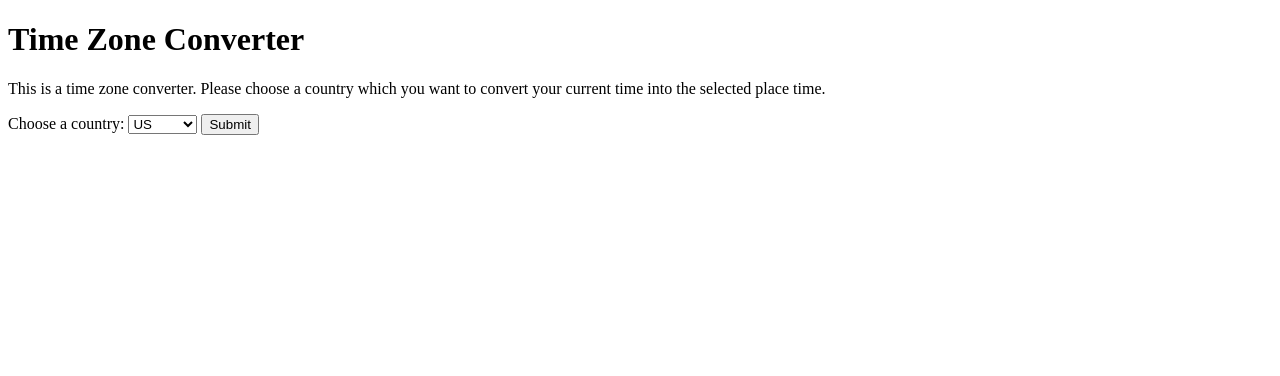
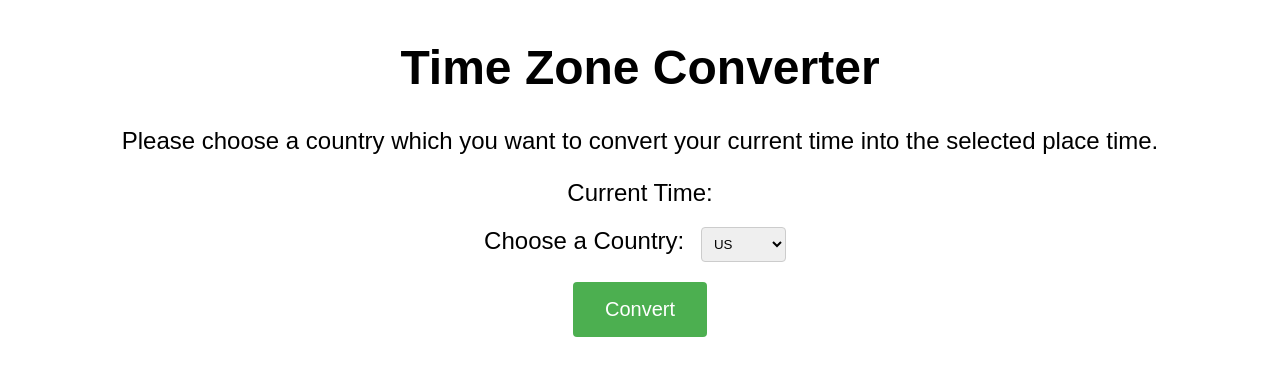
Before and after one commit to thedarianwong/TimeZoneConverter, a plain HTML site: page Frontend/index.html in a window 1280 px wide. Drawn offline with Linux system fonts and the light colour scheme.

Commit message:
Change format in server and added .css

```diff
--- a/Frontend/index.css
+++ b/Frontend/index.css
@@ -0,0 +1,70 @@
+body {
+  font-family: Arial, sans-serif;
+  font-size: x-large;
+  text-align: center;
+  margin: 0;
+}
+
+.app_title {
+  margin-top: 40px;
+}
+
+.app {
+  margin-top: 20px;
+}
+
+.main_container {
+  display: flex;
+  justify-content: center;
+  align-items: center;
+  height: 100%;
+}
+
+form {
+  margin-top: 20px;
+  flex-direction: column;
+  align-items: center;
+  display: inline-block;
+}
+
+label {
+  margin-right: 10px;
+}
+
+select {
+  margin-bottom: 10px;
+  padding: 8px;
+  border: 1px solid #ccc;
+  border-radius: 4px;
+  width: 100%;
+  max-width: 200px;
+}
+
+input[type="submit"] {
+  background-color: #4caf50;
+  color: white;
+  padding: 16px 32px;
+  border: none;
+  border-radius: 4px;
+  cursor: pointer;
+  transition: background-color 0.3s;
+  margin-top: 20px;
+  font-size: 20px;
+}
+
+input[type="submit"]:hover {
+  background-color: #3e8e41;
+}
+
+@media (min-width: 768px) {
+  form {
+    flex-direction: row;
+  }
+
+  select {
+    margin-right: 10px;
+    margin-bottom: 0;
+    width: auto;
+    max-width: none;
+  }
+}
--- a/Frontend/index.html
+++ b/Frontend/index.html
@@ -1,34 +1,32 @@
 <!DOCTYPE html>
 <html lang="en">
   <head>
-
-    <meta charset="UTF-8">
-    <meta http-equiv="X-UA-Compatible" content="IE=edge">
-    <meta name="viewport" content="width=device-width, initial-scale=1.0">
-    <link rel="stylesheet" href="/Frontend/index.css">
+    <meta charset="UTF-8" />
+    <meta http-equiv="X-UA-Compatible" content="IE=edge" />
+    <meta name="viewport" content="width=device-width, initial-scale=1.0" />
+    <link rel="stylesheet" href="/Frontend/index.css" />
     <title>Document</title>
-
   </head>
   <body>
-
     <h1 class="app_title">Time Zone Converter</h1>
-    <p class="app">This is a time zone converter. Please choose a country which you want to convert your current time into the selected place time.</p>
-
+    <p class="app">
+      Please choose a country which you want to convert your current time into
+      the selected place time.
+    </p>
+    <div id="current_time">Current Time:</div>
+    <div class="main_container">
       <form action="/">
-
-        <label for="country">Choose a country:</label>
-
+        <label for="country">Choose a Country:</label>
         <select name="country" id="country">
           <option value="US">US</option>
           <option value="Canada">Canada</option>
           <option value="Japan">Japan</option>
         </select>
-
-        <input type="submit" value="Submit">
-
+        <br />
+        <input type="submit" value="Convert" />
       </form>
+    </div>
 
     <script type="text/javascript" src="/Frontend/index.js"></script>
-
   </body>
 </html>
```
Also changed, not shown: Backend/server.js (+14 -1 lines). Lines whose indentation alone changed are shown as unchanged.
